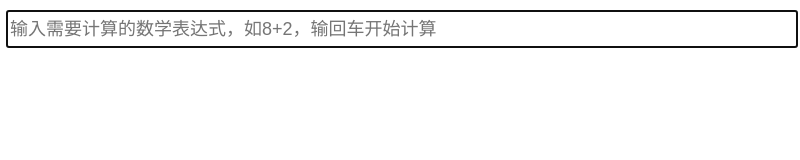
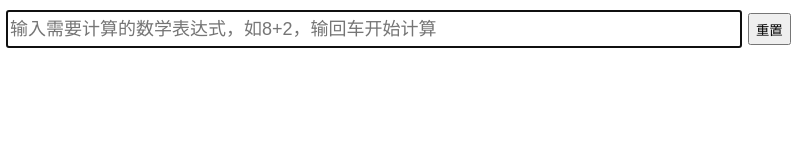
Before and after one commit to infobsmi/bsmi-calc, an Electron app: page app/index.html in a window 800 px wide. Drawn offline with Linux system fonts and the light colour scheme.

Commit message:
增加清除按钮

```diff
--- a/app/bundle.js
+++ b/app/bundle.js
@@ -60,3 +60,6 @@ window.addEventListener('resize', () => {
     outLet.style.height = (window.outerHeight - 100)+"px";
 
 });
+function clearInput() {
+    document.getElementById("calc-input").value = "";
+}
--- a/app/index.css
+++ b/app/index.css
@@ -26,16 +26,19 @@ body {
 }
 
 #calc-input {
-    width: 98%;
+    width: 91%;
     font-size: 18px;
     height: 32px;
     margin: 10px auto;
     margin-left: 6px;
     margin-right: 6px;
-    display: block;
-    clear: both;
+    display: inline-block;
+
 }
-
+#clear-btn {
+    height:32px;
+    margin: 10px auto;
+}
 p {
     padding: 0px;
     margin: 0px;
--- a/app/index.html
+++ b/app/index.html
@@ -2,7 +2,7 @@
 <link rel="stylesheet" href="index.css">
 </head>
 <body>
-<input id="calc-input" placeholder="输入需要计算的数学表达式，如8+2，输回车开始计算" autofocus="true">
+<input id="calc-input" placeholder="输入需要计算的数学表达式，如8+2，输回车开始计算" autofocus="true"><button onclick="javascript:clearInput();" id="clear-btn">重置</button>
 <div id="outlet"></div>
 <script src="math.js"></script>
 <script src="bundle.js"></script>
--- a/app/main.js
+++ b/app/main.js
@@ -60,10 +60,8 @@ app.on('browser-window-created', (evt, win) => {
 
 
   win.webContents.on('context-menu', (e, props) => {
-    const InputMenu = Menu.buildFromTemplate([ {
-      label: '剪切',
-      role: 'cut',
-    }, {
+    const InputMenu = Menu.buildFromTemplate([
+       {
       label: '复制',
       role: 'copy',
     }, {
```
